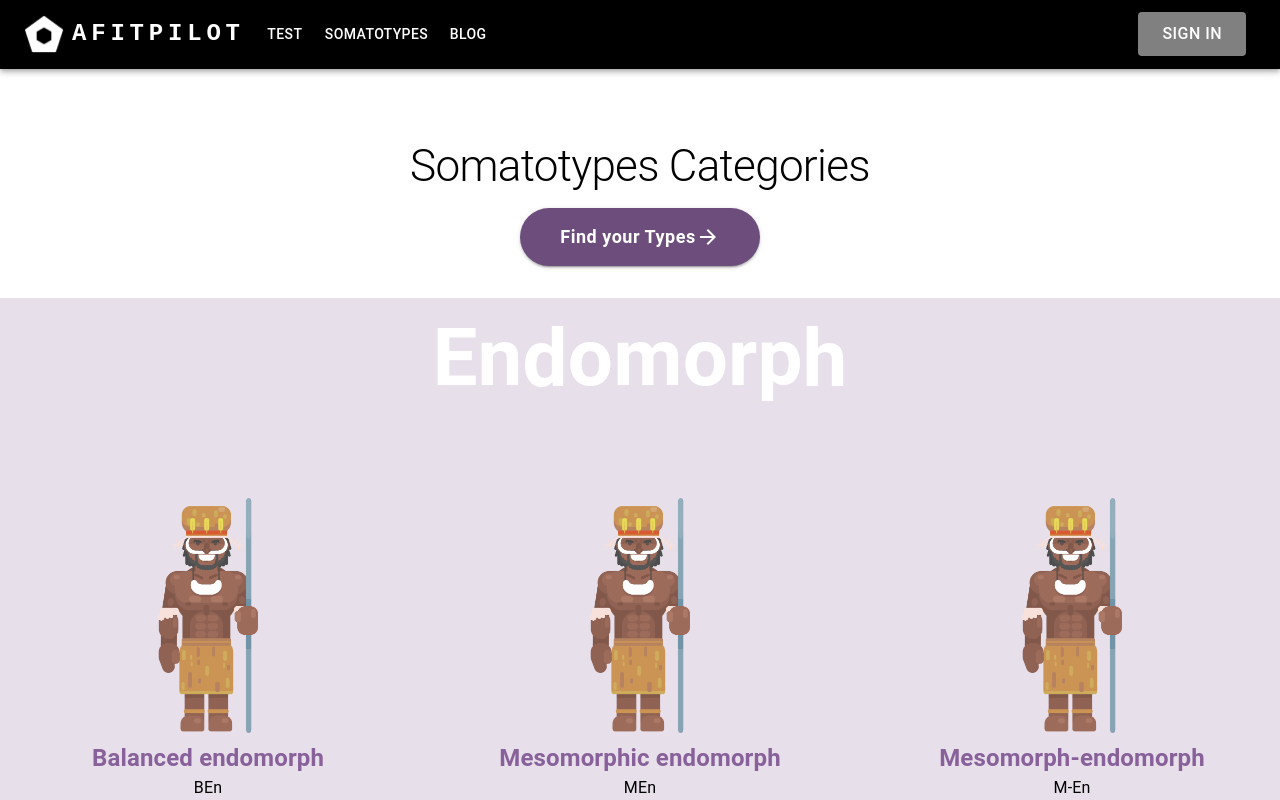
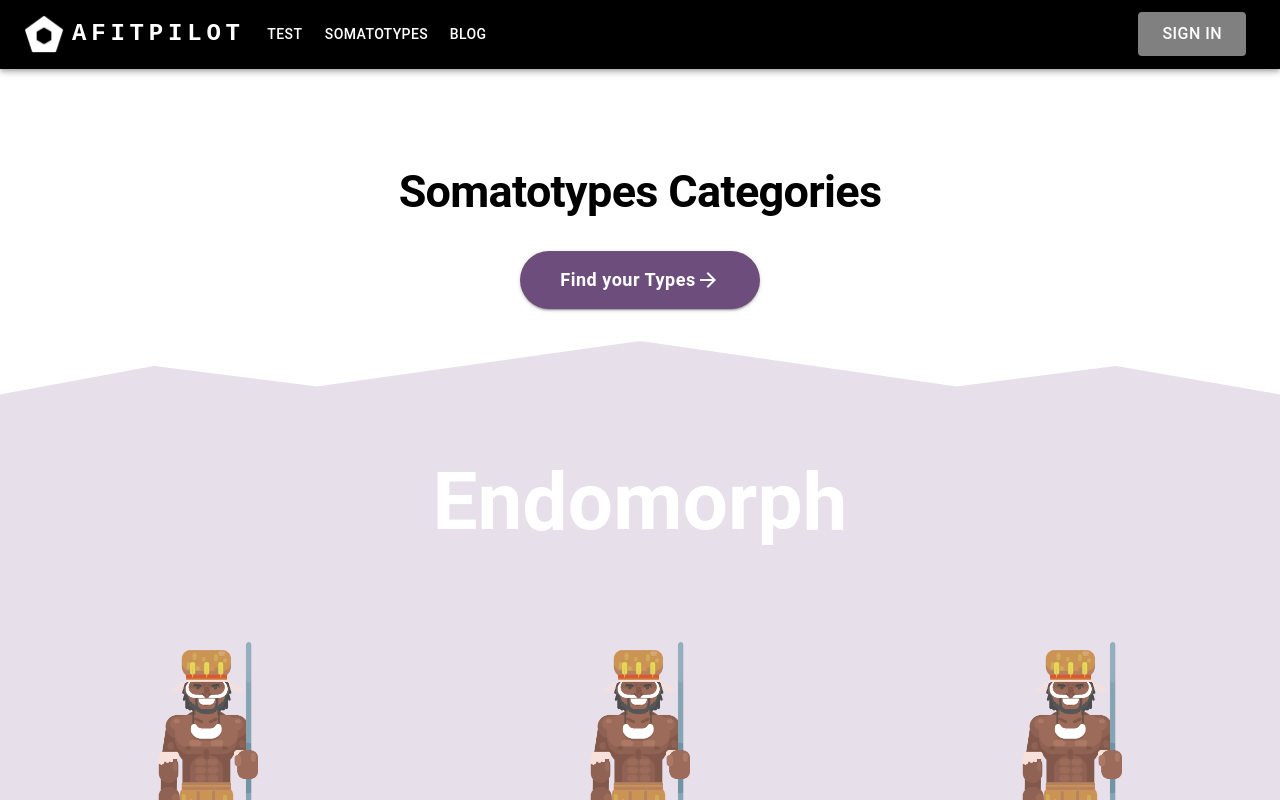
Before and after one commit to walter-clayton/afitpilot-somatotype, a React (Create React App) app in the folder client/: page /Types in a window 1280 px wide. Shown: the top 800 px of the page. Built offline with nearby package versions, Linux system fonts and the light colour scheme.

Commit message:
title size changed,go back to test page

```diff
--- a/client/src/components/CTA/TypesPage.tsx
+++ b/client/src/components/CTA/TypesPage.tsx
@@ -5,6 +5,7 @@ import ArrowForwardSharpIcon from "@mui/icons-material/ArrowForwardSharp";
 import { createTheme, ThemeProvider } from "@mui/material/styles";
 import CounterShare from "./CounterShare";
 import { useNavigate } from "react-router-dom";
+import Rectangle from '../image/Mountain.svg'
 
 const theme = createTheme();
 theme.typography.h1 = {
@@ -23,8 +24,17 @@ theme.typography.h2 = {
   [theme.breakpoints.up("md")]: {
     fontSize: "5rem",
   },
+};
+const heading = {
+  "@media (max-width:600px)": {
+    fontSize: "27px",
+    lineHeight: "35px",
+    margin: "30px 0px",
+    marginTop: 0
+  },
 
 };
+
 const TypesPage = () => {
   const navigate = useNavigate();
   const Endomorph = [
@@ -145,7 +155,7 @@ const TypesPage = () => {
         <Grid xs={12} md={12} lg={12} sm={12}>
           <Box
             sx={{
-              marginTop: 6,
+              marginTop: 5,
               display: "flex",
               flexDirection: "column",
               alignItems: "center",
@@ -157,11 +167,15 @@ const TypesPage = () => {
               sx={{
                 color: "black",
                 textAlign: "center",
-                fontSize: "44px",
-                mb: 2,
+                fontSize: "45px",
+                margin: '30px 0px',
+                fontWeight: 700,
+                lineHeight: "58.5px",
               }}
             >
-              Somatotypes Categories
+              <Box sx={heading}>
+                Somatotypes Categories
+              </Box>
             </Typography>
             <Button variant="contained"
               sx={{
@@ -173,7 +187,11 @@ const TypesPage = () => {
                 fontWeight: 600,
                 textAlign: 'center',
                 textTransform: 'initial',
+                marginTop: 0,
                 "&.MuiButtonBase-root:hover": { bgcolor: "RGB(108, 77, 123)" },
+              }}
+              onClick={() => {
+                navigate('/test');
               }}
             >
               Find your Types <ArrowForwardSharpIcon />
@@ -182,6 +200,14 @@ const TypesPage = () => {
         </Grid>
       </Grid>
       <ThemeProvider theme={theme}>
+        <Box sx={{ mb: -1 }}>
+          <img
+            src={Rectangle}
+            alt="manu tribesman"
+            style={{ width: "100%", }}
+          />
+        </Box>
+
         <Box sx={{ width: "100%", backgroundColor: "#e7dfea", }}>
           <Typography variant="h2" sx={{ color: "white", textAlign: "center" }}>
             Endomorph
```
Also changed, not shown: client/src/components/image/Mountain.svg (added), client/src/components/image/Rectangle 261 (2).svg (deleted).
